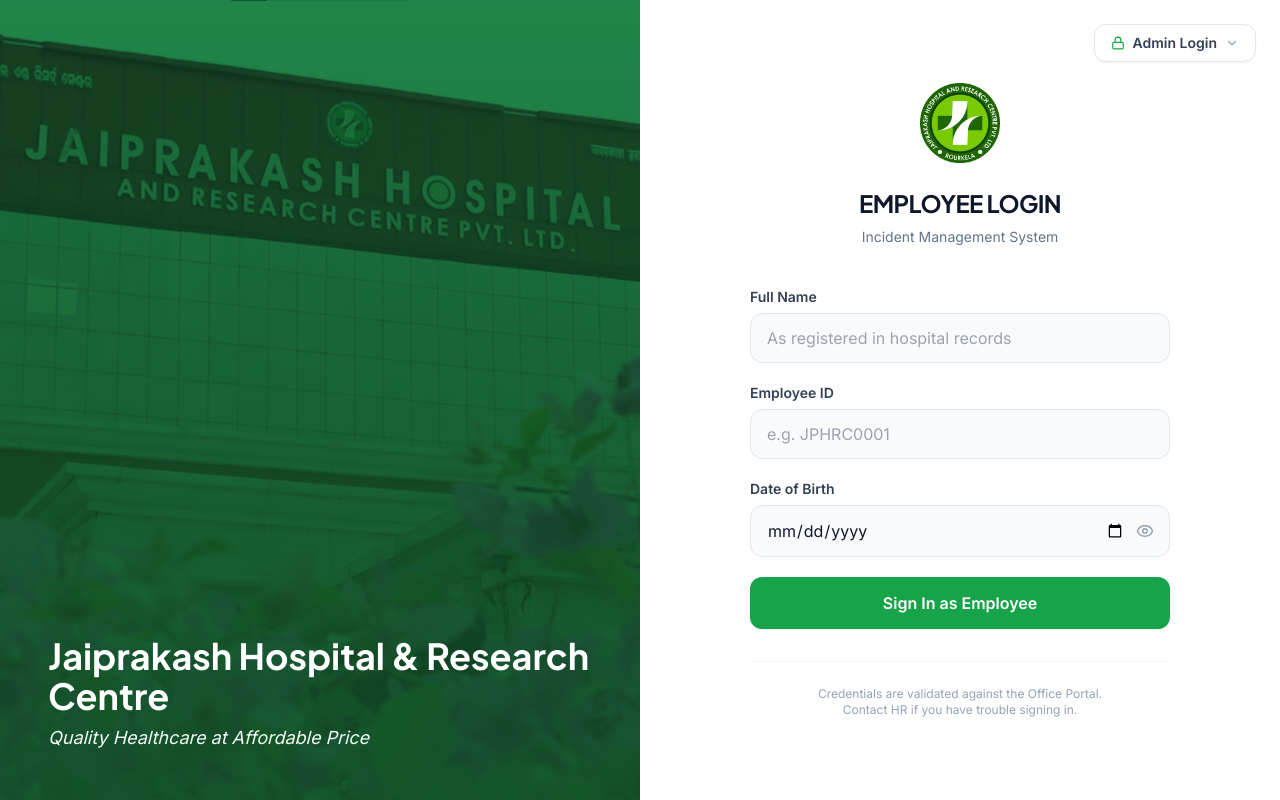
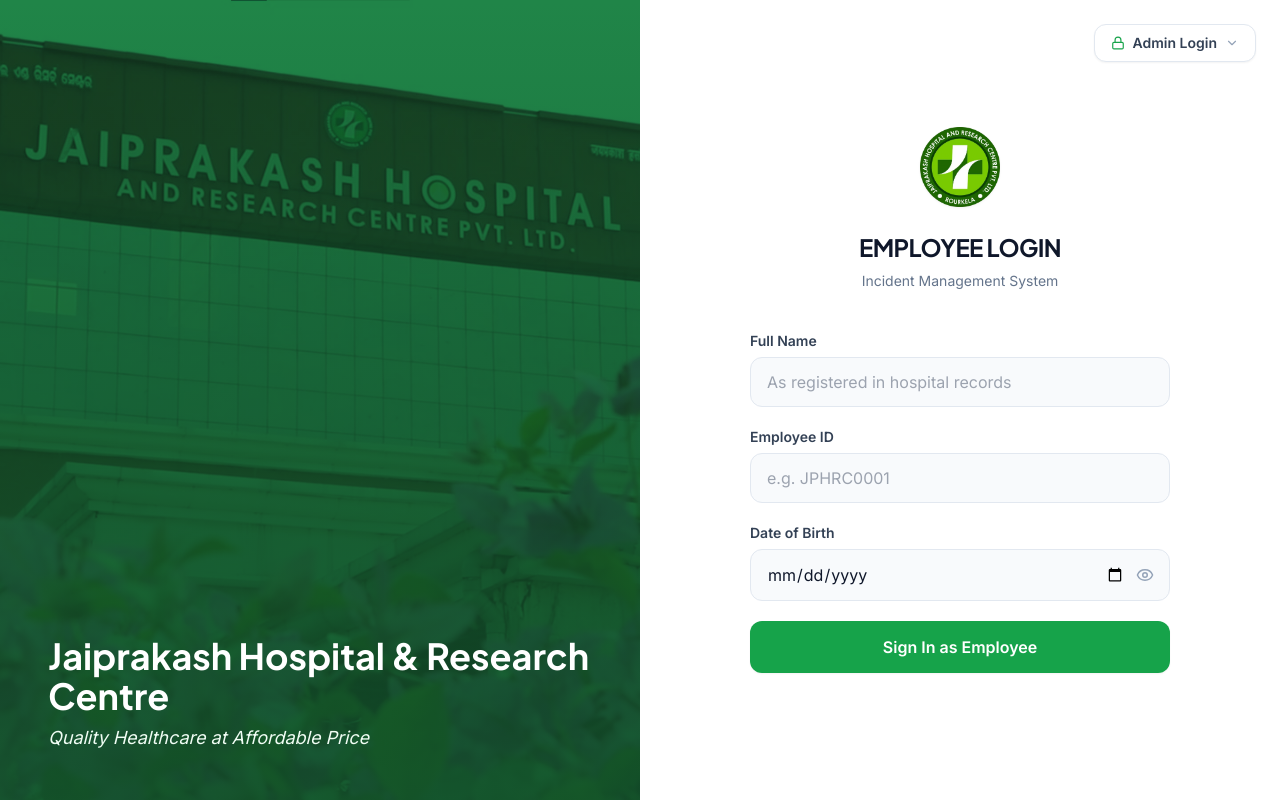
Before and after one commit to hospitalsjaiprakash/jpims, a React (Vite) app: page /login in a window 1280 px wide. Built offline with nearby package versions, Linux system fonts and the light colour scheme.

Commit message:
init:login page some changes

```diff
--- a/src/pages/auth/LoginPage.jsx
+++ b/src/pages/auth/LoginPage.jsx
@@ -183,12 +183,6 @@
                 {loading ? 'Verifying…' : 'Sign In as Employee'}
               </button>
             </form>
-
-            <div className="mt-8 pt-6 border-t border-slate-100 text-center">
-              <p className="text-xs text-slate-400">
-                Credentials are validated against the Office Portal.<br />Contact HR if you have trouble signing in.
-              </p>
-            </div>
           </div>
         </div>
       </div>
```
